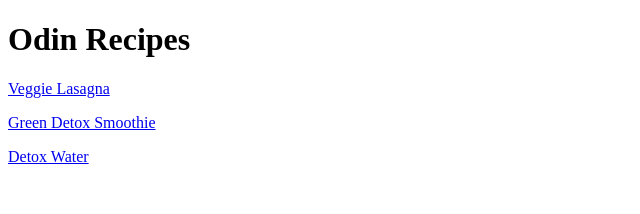
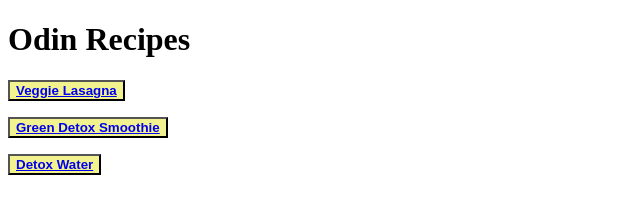
Before and after one commit to SenileGhandi/odin-recipes, a plain HTML site: page index.html in a window 1280 px wide. Shown: the whole page, without its empty margins (0-640 px from the left). Drawn offline with Linux system fonts and the light colour scheme.

Commit message:
added css style page and added buttons to the homepage

```diff
--- a/index.html
+++ b/index.html
@@ -3,16 +3,17 @@
     <head>
         <meta charset="utf-8">
         <title>Recipes</title>
+        <link rel="stylesheet" href="style.css">
     </head>
 
     <body>
         <h1>Odin Recipes</h1>
 
-        <p><a href="./recipes/lasagna.html">Veggie Lasagna</a></p>
+        <p><button class="button"><a href="./recipes/lasagna.html">Veggie Lasagna</a></button></p>
 
-        <p><a href="./recipes/green-smoothie.html">Green Detox Smoothie</a></p>
+        <p><button class="button"><a href="./recipes/green-smoothie.html">Green Detox Smoothie</a></button></p>
 
-        <p><a href="./recipes/detox-water.html">Detox Water</a></p>
+        <p><button class="button"><a href="./recipes/detox-water.html">Detox Water</a></button></p>
 
     </body>
 </html>
--- /dev/null
+++ b/style.css
@@ -0,0 +1,5 @@
+.button {
+    background-color: rgba(230, 233, 43, 0.534);
+    color: blanchedalmond;
+    font-weight: bold;
+}
```
